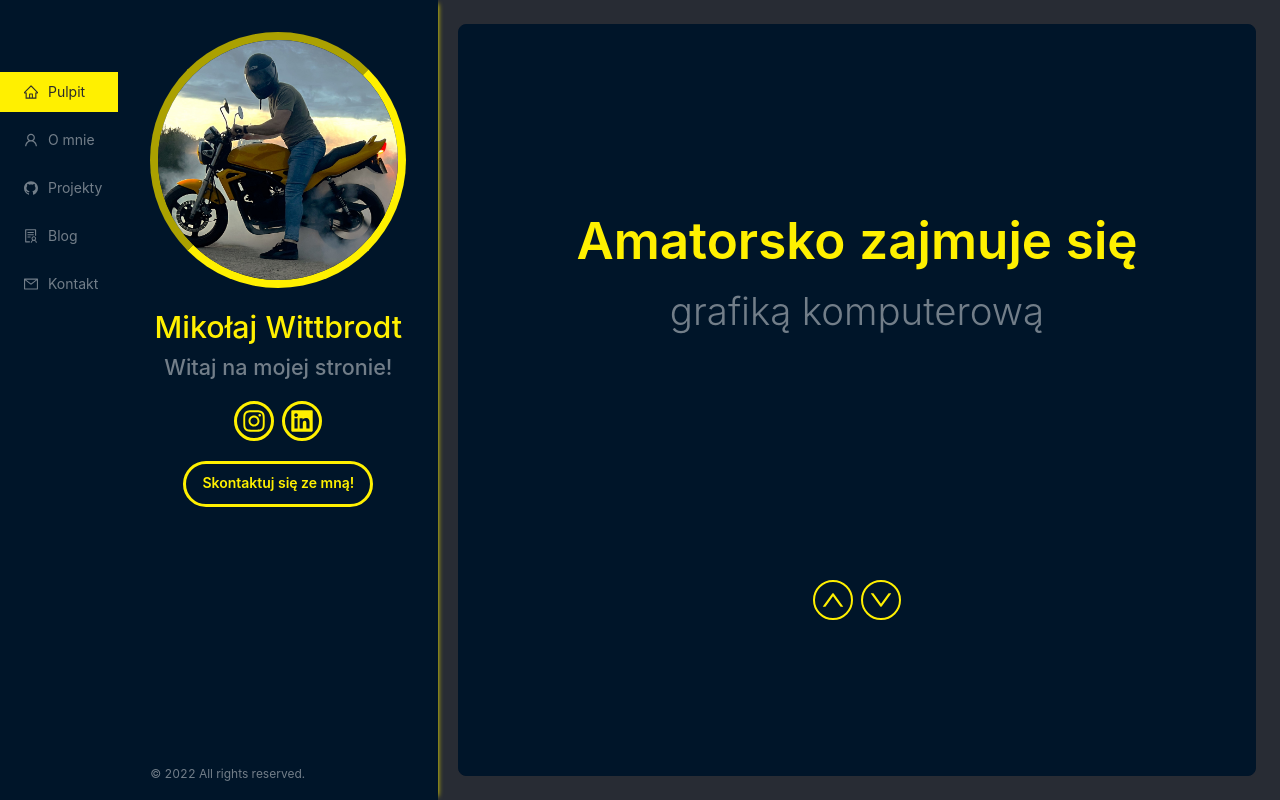
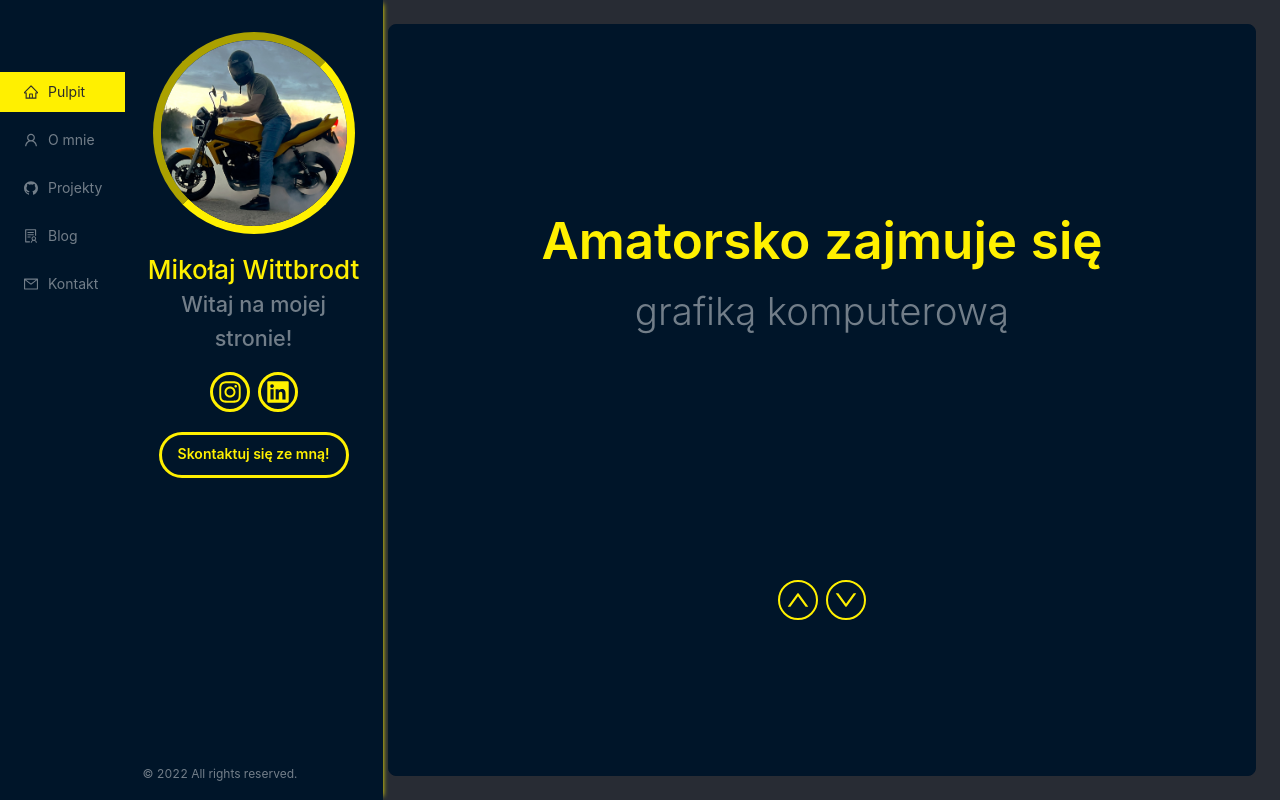
Before and after one commit to ChillyHoney/personal-page, a React (Create React App) app: page / in a window 1280 px wide. Built offline with nearby package versions, Linux system fonts and the light colour scheme.

Commit message:
Minor changes to responsivenes for small devices

```diff
--- a/src/components/MainCard.tsx
+++ b/src/components/MainCard.tsx
@@ -115,7 +115,7 @@
   }
 
   @media ${device.laptop} {
-    left: 434px;
+    left: 364px;
   }
 `;
 
--- a/src/components/MenuAvatar.tsx
+++ b/src/components/MenuAvatar.tsx
@@ -9,9 +9,9 @@
   border-color: #fff000;
 `;
 
-const MenuAvatar: React.FC = () => (
+const MenuAvatar = ({ size }: { size: number }) => (
   <div>
-    <StyledAvatar src={MyAvatar} size={256} alt='My photo!' />
+    <StyledAvatar src={MyAvatar} size={size} alt='My photo!' />
   </div>
 );
 
--- a/src/components/SideBox.tsx
+++ b/src/components/SideBox.tsx
@@ -1,6 +1,7 @@
 import { InstagramOutlined, LinkedinFilled } from '@ant-design/icons';
 import { Button } from 'antd';
 import styled from 'styled-components';
+import { device } from '../misc/styledBreakpoints';
 import MenuAvatar from './MenuAvatar';
 
 const SideBox: React.FC = () => {
@@ -17,7 +18,7 @@
 
   return (
     <StyledDiv>
-      <MenuAvatar />
+      <MenuAvatar size={202} />
       <FullName>Mikołaj Wittbrodt</FullName>
       <Title>Witaj na mojej stronie!</Title>
       <ButtonWrapper>
@@ -46,9 +47,10 @@
 const StyledDiv = styled.div`
   background-color: #001529;
   flex-direction: column;
-  padding: 32px;
+  padding: 32px 18px 32px 18px;
   box-shadow: 4px 0 5px -4px #fff000;
 `;
+
 const ButtonWrapper = styled.div`
   flex-direction: row;
   align-items: center;
@@ -64,7 +66,7 @@
     transform: scale(1.1, 1.1);
   }
 `;
-const FullName = styled.h3`
+const FullName = styled.h4`
   color: #fff000;
   margin-top: 16px;
 `;
```
